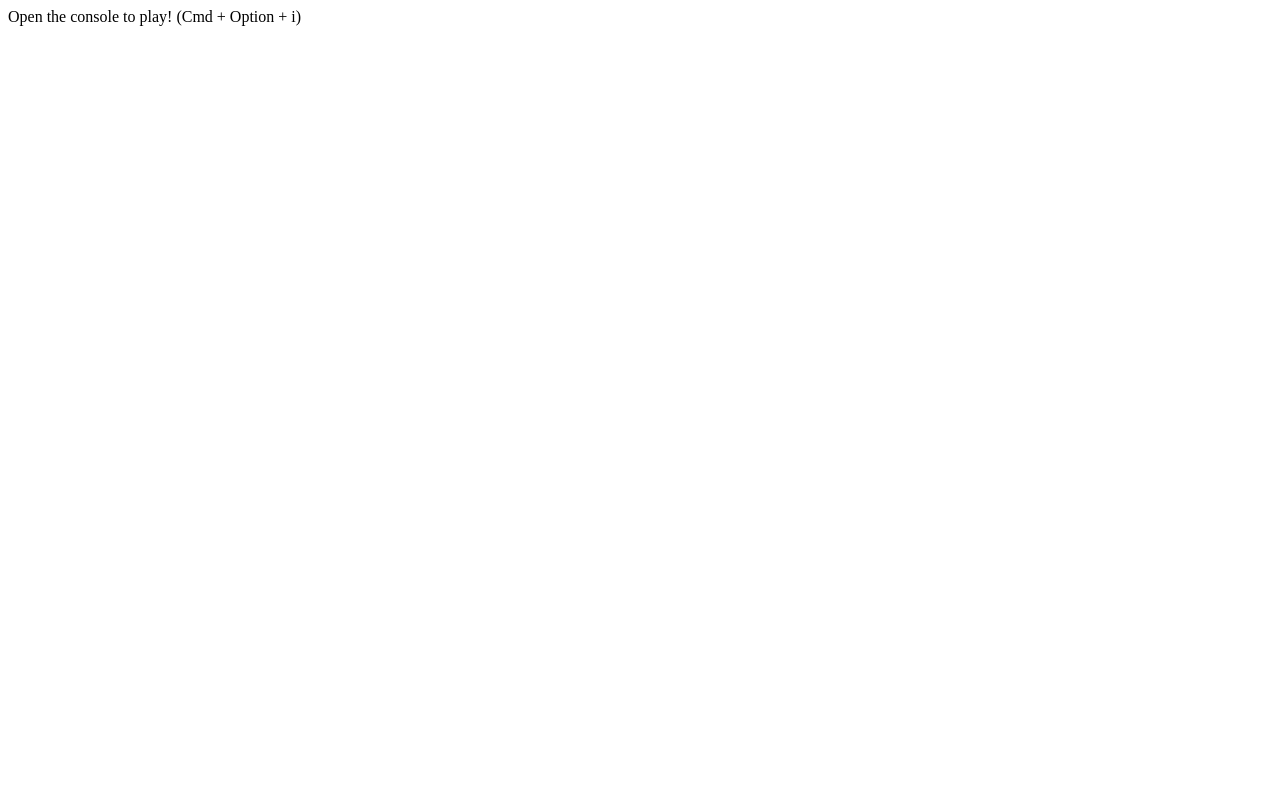
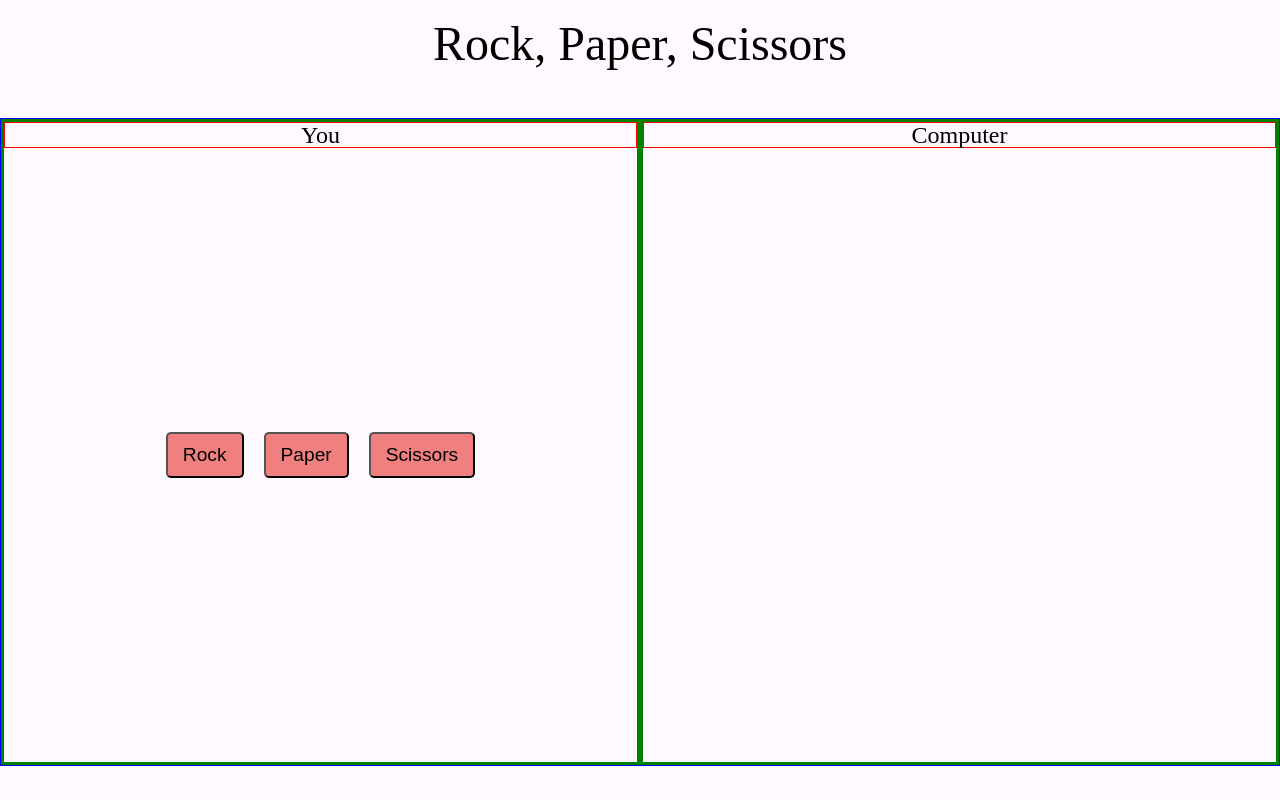
Before and after one commit to JMG1995/rock-paper-scissors, a plain HTML site: page index.html in a window 1280 px wide. Drawn offline with Linux system fonts and the light colour scheme.

Commit message:
add flexbox and center buttons

```diff
--- /dev/null
+++ b/css/reset.css
@@ -0,0 +1,130 @@
+/* http://meyerweb.com/eric/tools/css/reset/
+   v2.0 | 20110126
+   License: none (public domain)
+*/
+
+html,
+body,
+div,
+span,
+applet,
+object,
+iframe,
+h1,
+h2,
+h3,
+h4,
+h5,
+h6,
+p,
+blockquote,
+pre,
+a,
+abbr,
+acronym,
+address,
+big,
+cite,
+code,
+del,
+dfn,
+em,
+img,
+ins,
+kbd,
+q,
+s,
+samp,
+small,
+strike,
+strong,
+sub,
+sup,
+tt,
+var,
+b,
+u,
+i,
+center,
+dl,
+dt,
+dd,
+ol,
+ul,
+li,
+fieldset,
+form,
+label,
+legend,
+table,
+caption,
+tbody,
+tfoot,
+thead,
+tr,
+th,
+td,
+article,
+aside,
+canvas,
+details,
+embed,
+figure,
+figcaption,
+footer,
+header,
+hgroup,
+menu,
+nav,
+output,
+ruby,
+section,
+summary,
+time,
+mark,
+audio,
+video {
+  margin: 0;
+  padding: 0;
+  border: 0;
+  font-size: 100%;
+  font: inherit;
+  vertical-align: baseline;
+  background: #fff8ff;
+}
+/* HTML5 display-role reset for older browsers */
+article,
+aside,
+details,
+figcaption,
+figure,
+footer,
+header,
+hgroup,
+menu,
+nav,
+section {
+  display: block;
+}
+body {
+  line-height: 1;
+}
+ol,
+ul {
+  list-style: none;
+}
+blockquote,
+q {
+  quotes: none;
+}
+blockquote:before,
+blockquote:after,
+q:before,
+q:after {
+  content: "";
+  content: none;
+}
+table {
+  border-collapse: collapse;
+  border-spacing: 0;
+}
--- /dev/null
+++ b/css/styles.css
@@ -0,0 +1,39 @@
+.container {
+  display: grid;
+  grid-template-columns: 1fr 1fr;
+  border: 1px solid blue;
+}
+
+h1 {
+  margin: 20px 0 50px;
+  text-align: center;
+  font-size: 3em;
+}
+
+section {
+  display: flex;
+  flex: 1 1 50%;
+  min-height: 80vh;
+  border: 3px solid green;
+  justify-content: center;
+  flex-wrap: wrap;
+}
+
+h4 {
+  border: 1px solid red;
+  flex: 1 1 100%;
+  text-align: center;
+  font-size: 1.5em;
+  align-self: flex-start;
+  justify-self: center;
+}
+
+button {
+  align-self: flex-start;
+  padding: 10px 15px;
+  margin: 10px;
+  background: lightcoral;
+  border-radius: 5px;
+  font-size: 1.2em;
+  text-transform: capitalize;
+}
--- a/index.html
+++ b/index.html
@@ -3,10 +3,23 @@
     <meta charset="UTF-8" />
     <meta name="viewport" content="width=device-width, initial-scale=1.0" />
     <meta http-equiv="X-UA-Compatible" content="ie=edge" />
+    <link rel="stylesheet" type="text/css" href="css/reset.css" />
+    <link rel="stylesheet" type="text/css" href="css/styles.css" />
     <title>Rock, Paper, Scissors</title>
   </head>
   <body>
-    Open the console to play! (Cmd + Option + i)
+    <h1>Rock, Paper, Scissors</h1>
+    <div class="container">
+      <section>
+        <h4 id="you">You</h4>
+        <button>rock</button>
+        <button>paper</button>
+        <button>scissors</button>
+      </section>
+      <section>
+        <h4 id="computer">Computer</h4>
+      </section>
+    </div>
   </body>
   <script src="js/main.js"></script>
 </html>
```
Also changed, not shown: 1 other file.
